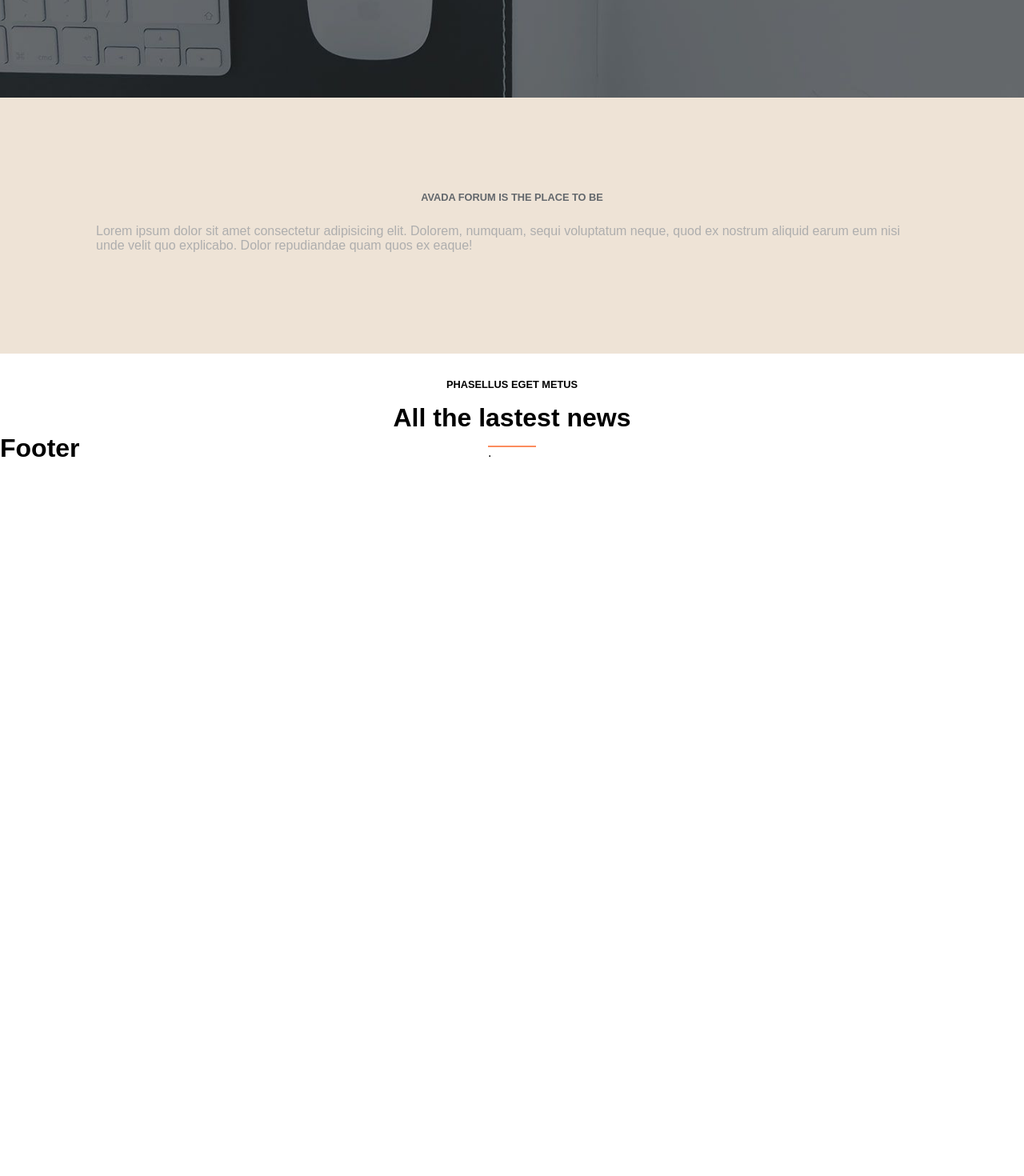
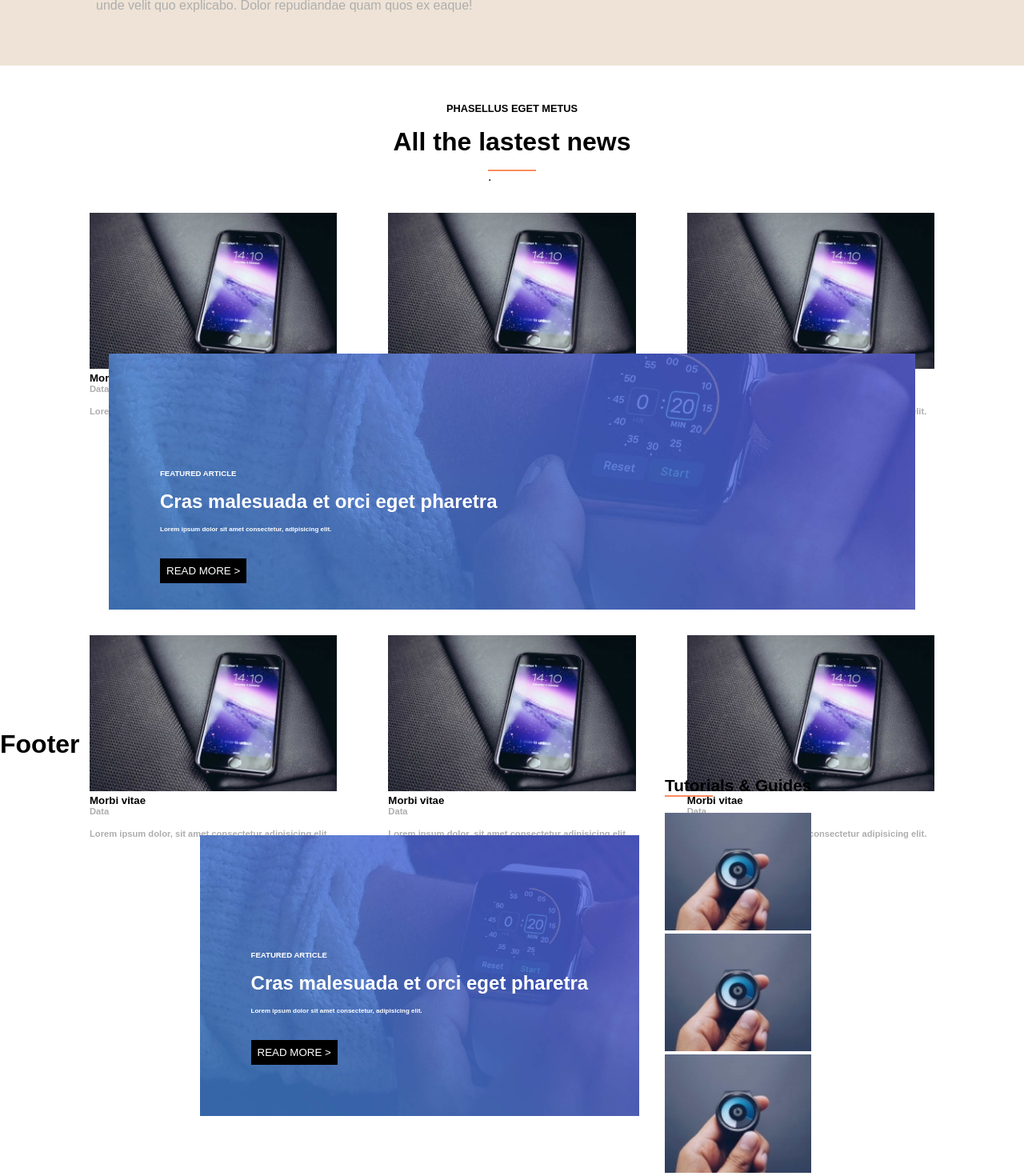
Before and after one commit to emilian0p/proj-html-vuejs, a Vue app: page / in a window 1280 px wide. Shown: the part 758-2228 px from the top of the page at 80% size. Before the commit the page ends 1337 px from the top, so only its background shows below. Built offline with nearby package versions, Linux system fonts and the light colour scheme.

Commit message:
LastNews updated (must fix with better style)

```diff
--- a/src/components/AvadaDivider.vue
+++ b/src/components/AvadaDivider.vue
@@ -20,8 +20,9 @@ export default {
     flex-direction: column;
     align-items: center;
     justify-content: center;
-    height: 40vh;
+    height:25vh;
     background-color: #eee3d6;
+    margin-bottom: 30px;
 }
 .container h3{
     color: #62676c;
--- a/src/components/Hero.vue
+++ b/src/components/Hero.vue
@@ -21,7 +21,7 @@ export default {
     background-size: cover;
     background-position: center;
     background-repeat: no-repeat;
-    height: 100vh;
+    height: 70vh;
     width: 100%;
     display: flex;
     justify-content: center;
--- a/src/components/LastNews.vue
+++ b/src/components/LastNews.vue
@@ -3,10 +3,89 @@
                 <h3 class="last-news-heading">PHASELLUS EGET METUS</h3>
                 <p class="last-news-description">All the lastest news</p>
                 <div class="space">.</div>
-                <div class="articles">
-                    <div></div>
-                    <div></div>
-                    <div></div>
+                <div class="articles-container">
+                        <div class="article">
+                            <img src="../assets/post_feat_img_25-320x202.jpg" alt="">
+                            <h5>Morbi vitae</h5>
+                            <p>Data</p>
+                            <p>
+                                Lorem ipsum dolor, sit amet consectetur adipisicing elit.
+                            </p>
+                        </div>
+                        <div class="article">
+                            <img src="../assets/post_feat_img_25-320x202.jpg" alt="">
+                            <h5>Morbi vitae</h5>
+                            <p>Data</p>
+                            <p>
+                                Lorem ipsum dolor, sit amet consectetur adipisicing elit.
+                            </p>
+                        </div>
+                        <div class="article">
+                            <img src="../assets/post_feat_img_25-320x202.jpg" alt="">
+                            <h5>Morbi vitae</h5>
+                            <p>Data</p>
+                            <p>
+                                Lorem ipsum dolor, sit amet consectetur adipisicing elit.
+                            </p>
+                        </div>
+                </div>
+                <div class="big-article">
+                    <h3>FEATURED ARTICLE</h3>
+                    <p class="semi-title">Cras malesuada et orci eget pharetra</p>
+                    <p class="description">
+                        Lorem ipsum dolor sit amet consectetur, adipisicing elit.
+                    </p>
+                    <button class="btn"><a href="#">READ MORE ></a></button>
+                </div>
+                <div class="articles-container">
+                        <div class="article">
+                            <img src="../assets/post_feat_img_25-320x202.jpg" alt="">
+                            <h5>Morbi vitae</h5>
+                            <p>Data</p>
+                            <p>
+                                Lorem ipsum dolor, sit amet consectetur adipisicing elit.
+                            </p>
+                        </div>
+                        <div class="article">
+                            <img src="../assets/post_feat_img_25-320x202.jpg" alt="">
+                            <h5>Morbi vitae</h5>
+                            <p>Data</p>
+                            <p>
+                                Lorem ipsum dolor, sit amet consectetur adipisicing elit.
+                            </p>
+                        </div>
+                        <div class="article">
+                            <img src="../assets/post_feat_img_25-320x202.jpg" alt="">
+                            <h5>Morbi vitae</h5>
+                            <p>Data</p>
+                            <p>
+                                Lorem ipsum dolor, sit amet consectetur adipisicing elit.
+                            </p>
+                        </div>
+                </div>
+                <div class="aside-container">
+                        <div class="second-big-article">
+                            <h3>FEATURED ARTICLE</h3>
+                            <p class="semi-title">Cras malesuada et orci eget pharetra</p>
+                            <p class="description">
+                                Lorem ipsum dolor sit amet consectetur, adipisicing elit.
+                            </p>
+                            <button class="btn"><a href="#">READ MORE ></a></button>
+                        </div>
+                        <aside>
+                            <h2>Tutorials & Guides</h2>
+                            <div class="space"></div>
+                            <div class="aside-article">
+                                <img src="../assets/post_feat_img_23-147x118.jpg" alt="">
+                            </div>
+                            <div class="aside-article">
+                                <img src="../assets/post_feat_img_23-147x118.jpg" alt="">
+                            </div>
+                            <div class="aside-article">
+                                <img src="../assets/post_feat_img_23-147x118.jpg" alt="">
+                            </div>
+                        </aside>
+
                 </div>
         </div>
 </template>
@@ -18,17 +97,18 @@ export default {
 </script>
 
 <style lang="scss" scoped>
-#home{
+div#home{
     display: flex;
     flex-direction: column;
     align-items: center;
-    justify-content: center;
-    height: 100px;
+    height: 100vh;
+    margin-left: 5rem;
+    margin-right: 5rem;
 }
 div h3{
     font-size: .8rem;
     margin-bottom: 1rem;
-    margin-top: 3rem;
+    margin-top: 1rem;
 }
 div p{
     font-size: 2rem;
@@ -42,5 +122,85 @@ div p{
     width: 60px;
     justify-content: center;
     align-content: center;
+    margin-bottom: 20px;
+}
+div.articles-container{
+    display: flex;
+    flex-direction: row;
+    justify-content: center;
+    align-items: center;
+    width: 100%;
+    margin-top: 2rem;
+
+}
+div.article{
+    margin: 0 2rem 0 2rem;
+    display: inline-block;
+    height: 11rem;
+}
+div.article p{
+    font-size: .7rem;
+    margin-bottom: 1rem;
+    color: #aeaeae;
+}
+div img{
+    width: 100%;
+}
+div.big-article{
+    width: 90%;
+    height: 40vh;
+    background-image: url("../assets/featured_article_1_bg.jpg");
+    background-size: cover;
+    background-position: center;
+    background-repeat: no-repeat;
+    padding: 4rem;
+    padding-top: 8rem;
+    color: #fff;
+}
+div.big-article h3{
+    font-size: .6rem;
+}
+div p.semi-title{
+    font-size: 1.5rem;
+}
+div p.description{
+    font-size: .5rem;
+}
+.btn{
+    background-color: black;
+    color: #fff;
+    border: none;
+    padding: .5rem;
+    margin-top: 1rem;
+}
+.btn a{
+    color: #fff;
+    text-decoration: none;
+}
+div.second-big-article{
+    background-image: url("../assets/featured_article_1_bg.jpg");
+    background-size: cover;
+    background-position: center;
+    background-repeat: no-repeat;
+    padding: 4rem;
+    padding-top: 8rem;
+    color: #fff;
+}
+div.aside-container{
+    display: flex;
+    flex-direction: row;
+    justify-content: center;
+    align-items: center;
+    width: 100%;
+    margin-right: 1rem;
+}
+div.second-big-article{
+    margin-right: 2rem;
+}
+div.second-big-article h3{
+    font-size: .6rem;
+}
+aside h2{
+    font-size: 1.3rem;
 }
 </style>
--- a/src/components/Main.vue
+++ b/src/components/Main.vue
@@ -20,5 +20,4 @@ export default {
 </script>
 
 <style lang="scss">
-
 </style>
```
Also changed, not shown: src/components/Spacer.vue (added).
